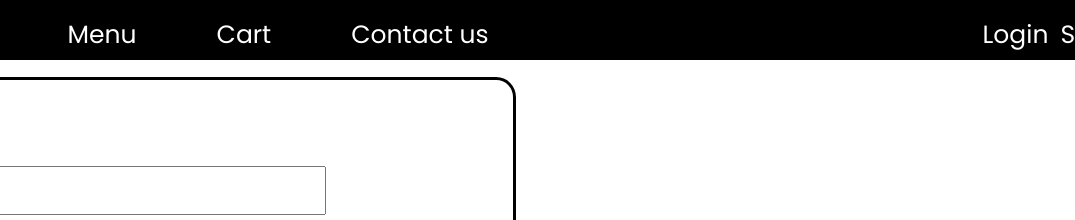
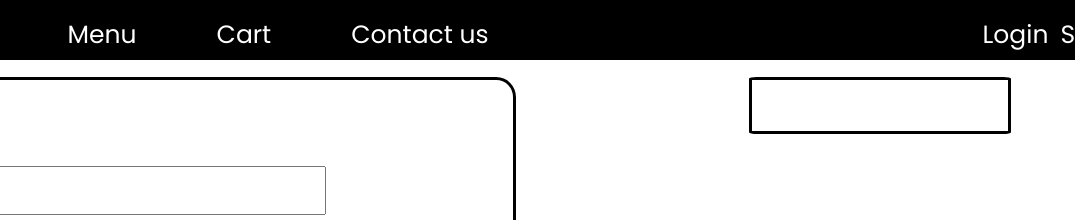
Before and after one commit to karantak/CloudRestaurant, a plain HTML site: page Cart.html in a window 1280 px wide. Shown: the top 220 px of the page, 205-1280 px from the left. Drawn offline with Linux system fonts and the light colour scheme.

Commit message:
13TH COMMIT

```diff
--- a/Cart.css
+++ b/Cart.css
@@ -4,6 +4,7 @@
     font-family: 'Poppins', sans-serif;
     box-sizing: border-box;
 }
+  /*....................... CART LEFT CSS STARTS HERE........... */
 
 .cartleft{
 
@@ -66,6 +67,28 @@
     }
 
 
+    .vl {
+        border-left: 3px solid black;
+        height: 630px;
+        position: absolute;
+        left: 50%;
+        /* margin-left: -3px; */
+        top: 10%;
+      }
+
+
+    .cartright{
+        margin: 6% 5%;
+        padding: 4% 10%;
+        padding-top: 0%;
+        border: 3px solid black;
+        border-radius: 3%;
+        display: inline-block;
+        justify-content: left ;
+        float :right ;
+    }
+
+
 
 
 .cartorder{
```
